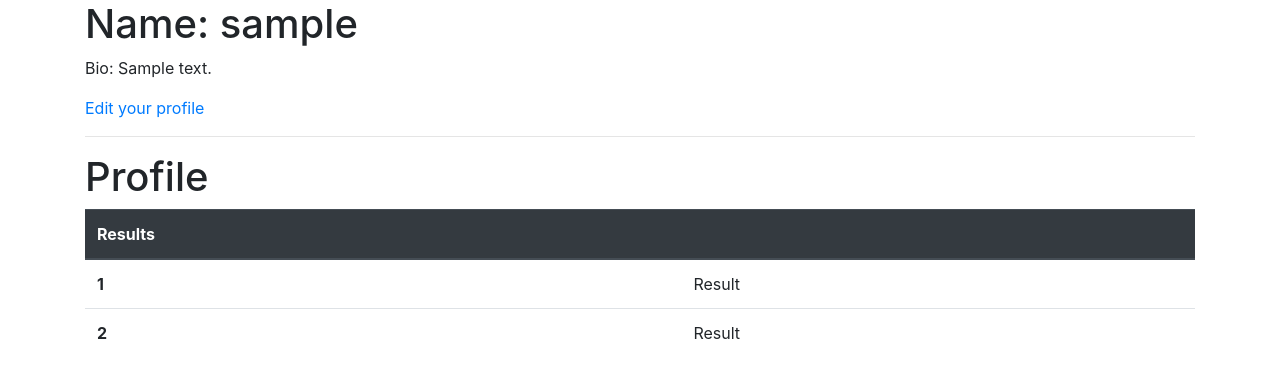
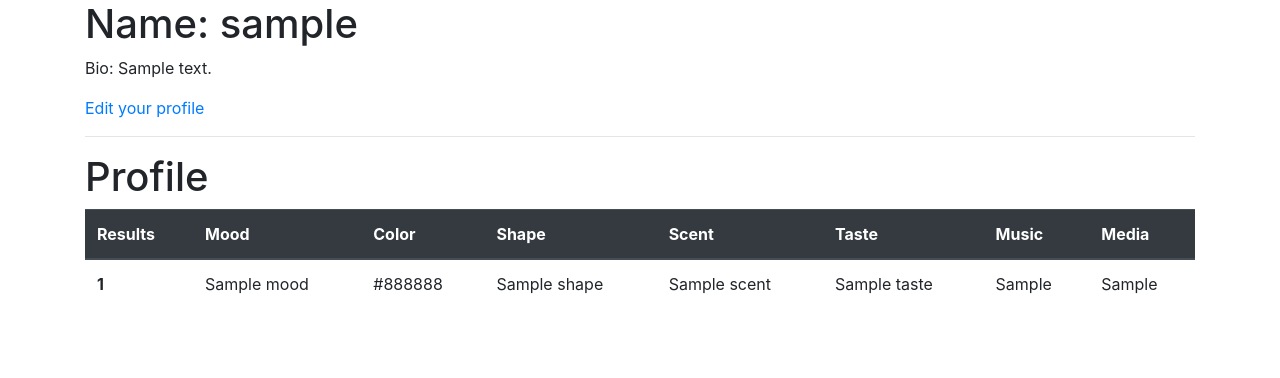
Before and after one commit to HN67/vibe, a Flask app: template site/templates/profile.html in a window 1280 px wide. Shown: the part 56-434 px from the top of the page. Run offline with Flask 2, Linux system fonts and the light colour scheme; the template is opened without the code that fills it: most values are stand-ins (such as "Sample title", 1, 10 or a date in 2020); some libraries are stand-ins or nearby versions.

Commit message:
Display result for profile

```diff
--- a/site/app.py
+++ b/site/app.py
@@ -24,6 +24,14 @@ def getuserinfo(username):
     resp = requests.get(api_url(p))
     userinfo = resp.json()
     return userinfo
+
+
+def getuserresults(id):
+    p = "clients/" + id + "/results/all"
+    resp = requests.get(api_url(p))
+    # parse response
+    results = resp.json()
+    return results
 
 
 def currentinfo(s, userinfo):
@@ -59,8 +67,10 @@ def create_app() -> flask.Flask:
     @app.route("/profile/<username>")
     def _profile(username) -> str:
         userinfo = getuserinfo(username)
+        results = getuserresults(userinfo["id"])
+        print(results)
         return flask.render_template(
-            "profile.html", username=username, userinfo=userinfo
+            "profile.html", username=username, userinfo=userinfo, results=results
         )
 
     @app.route("/login", methods=["GET", "POST"])
@@ -75,16 +85,10 @@ def create_app() -> flask.Flask:
     @app.route("/quiz", methods=["GET", "POST"])
     def _quiz() -> str:
         if flask.request.method == "POST":
-            if flask.request.form.get("v"):
-                return flask.redirect(flask.url_for("_result"))
-            elif flask.request.form.get("vands"):
-                return flask.redirect(flask.url_for("_result"))
-        elif flask.request.method == "GET":
-            return flask.render_template("quiz.html")
-
-    @app.route("/result")
-    def _result() -> str:
-        return flask.render_template("result.html")
+            return flask.redirect(
+                flask.url_for("_profile", username=flask.request.form["username"])
+            )
+        return flask.render_template("quiz.html")
 
     @app.route("/<username>/edit", methods=["GET", "POST"])
     def _editprofile(username):
@@ -183,4 +187,24 @@ def create_app() -> flask.Flask:
         except KeyError:
             flask.abort(404)
 
+    someresult = {
+        "client": 1,
+        "number": 1,
+        "mood": "Sad",
+        "taste": "Sour",
+        "scent": "Bitter",
+        "color": "Gray",
+        "shape": "Line",
+        "media_genre": "Sad",
+        "music_genre": "Sad pop",
+    }
+
+    @app.route("/api/clients/<id>/results/all")
+    def _results(id: str) -> flask.Response:
+        """Query a client."""
+        try:
+            return flask.jsonify([someresult, someresult])
+        except KeyError:
+            flask.abort(404)
+
     return app
--- a/site/templates/profile.html
+++ b/site/templates/profile.html
@@ -14,19 +14,29 @@
         <thead class="thead-dark">
             <tr>
                 <th scope="col">Results</th>
-                <th scope="col"></th>
+                <th scope="col">Mood</th>
+                <th scope="col">Color</th>
+                <th scope="col">Shape</th>
+                <th scope="col">Scent</th>
+                <th scope="col">Taste</th>
+                <th scope="col">Music</th>
+                <th scope="col">Media</th>
 
             </tr>
         </thead>
         <tbody>
+            {% for result in results %}
             <tr>
-                <th scope="row">1</th>
-                <td>Result </td>
+                <th scope="row">{{ result["number"]}}</th>
+                <td>{{ result['mood']}}</td>
+                <td>{{ result['color'] }}</td>
+                <td>{{ result['shape'] }}</td>
+                <td>{{ result['scent'] }}</td>
+                <td>{{ result['taste'] }}</td>
+                <td>{{ result['music_genre'] }}</td>
+                <td>{{ result['media_genre'] }}</td>
             </tr>
-            <tr>
-                <th scope="row">2</th>
-                <td>Result </td>
-            </tr>
+            {% endfor %}
         </tbody>
     </table>
 </div>
--- a/site/templates/quiz.html
+++ b/site/templates/quiz.html
@@ -81,12 +81,12 @@
         </div>
     </div>
 
-    <div class="container mt-sm-5 my-1 flex-box text-right">
+    <!-- <div class="container mt-sm-5 my-1 flex-box text-right">
         <form method="post" action="">
             <button class="btn btn-primary" type="submit" name="v" value="v"> View</button>
 
         </form>
-    </div>
+    </div> -->
     <div class="container mt-sm-5 my-1 flex-box text-right">
 
         <form action="" method="post">
```
Also changed, not shown: site/templates/result.html (deleted, +0 -11 lines).
